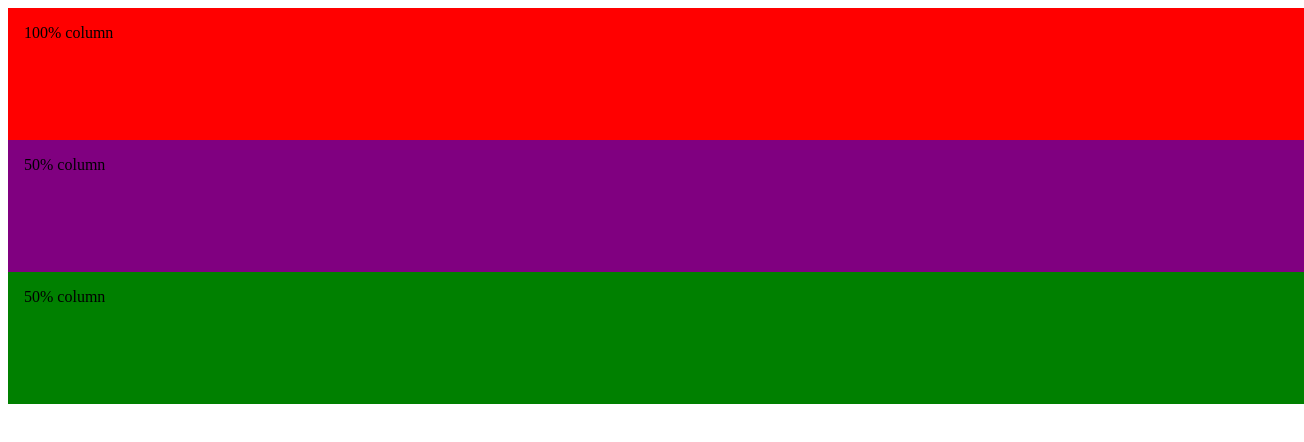
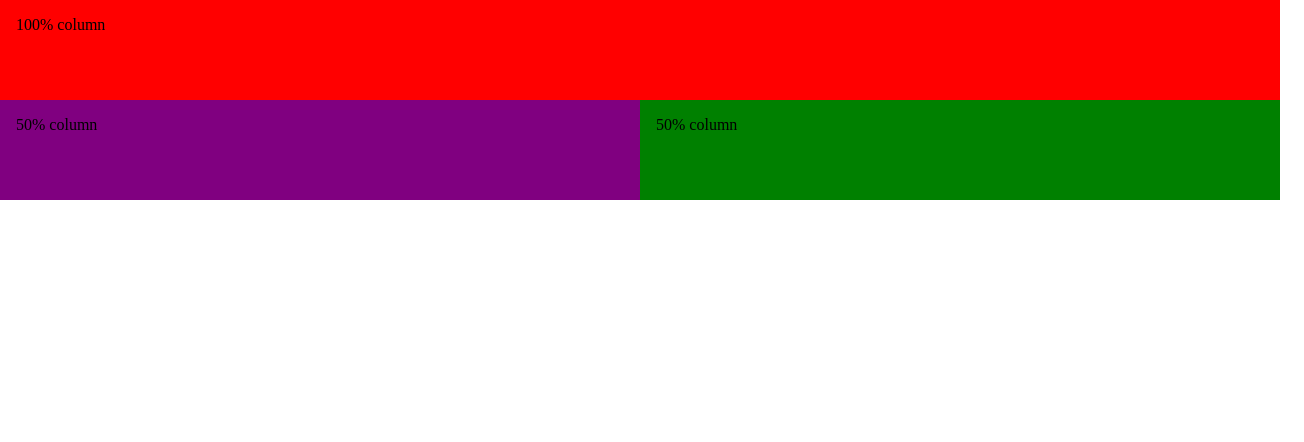
Before and after one commit to felipegonxcalves/html-css-pratica, a plain HTML site: page index.html in a window 1280 px wide. Shown: the whole page, 1304 px wide, since content can reach past the window. Drawn offline with Linux system fonts and the light colour scheme.

Commit message:
Correção grid e link de css estava escrito errado

```diff
--- a/css/grid.css
+++ b/css/grid.css
@@ -14,18 +14,18 @@
     width: 100%;
 }
 
-@media only screen and(min-width: 800px) {
+@media only screen and (min-width: 800px) {
     .one {
         width: 100%;
     }
     .half {
         width: calc(100% / 2);
     }
+    .one-third {
+        width: calc(100% / 3);
+    }
     .one-fourth {
         width: calc(100% / 4);
-    }
-    .one-third {
-        width: calc(100% / 3);
     }
     .two-third {
         width: calc(100% / 3 * 2);
--- a/index.html
+++ b/index.html
@@ -4,7 +4,7 @@
     <meta charset="UTF-8">
     <meta name="viewport" content="">
     <title>Title</title>
-    <link rel="stylesheet" href="./css/normalize.css.css">
+    <link rel="stylesheet" href="./css/normalize.css">
     <link rel="stylesheet" href="./css/grid.css">
     <link rel="stylesheet" href="./css/app.css">
 </head>
```
